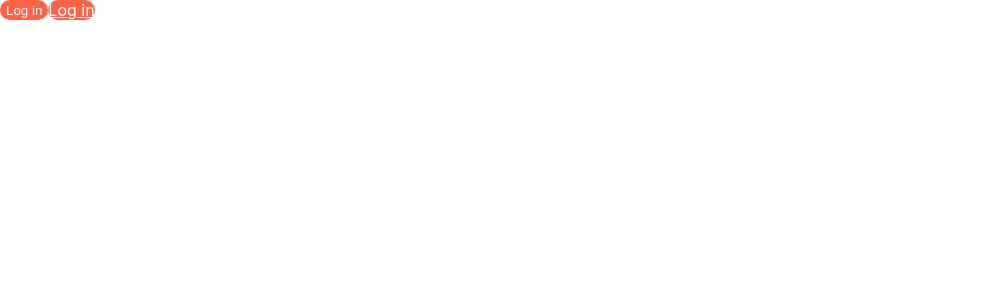
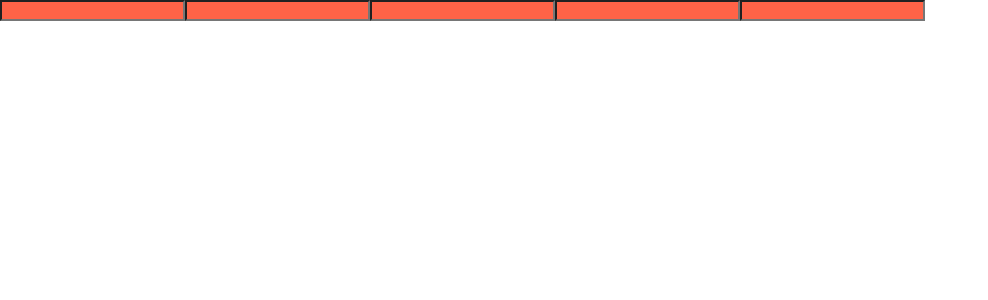
Before and after one commit to wkdwlgo/react-master, a React (Create React App) app: page / in a window 1280 px wide. Shown: the top 300 px of the page, without its empty margins (0-988 px from the left). Built offline with nearby package versions, Linux system fonts and the light colour scheme.

Commit message:
styled component3

```diff
--- a/src/App.js
+++ b/src/App.js
@@ -5,19 +5,19 @@
   display: flex;
 
 `;
-const Btn=styled.button`
-  color:white;
-  background-color:tomato;
-  border:0;
-  border-radius:15px;
+const Input = styled.input.attrs({required:true})`
+  background-color: tomato;
 `
 
 
 function App() {
   return (
   <Father as="header">
-    <Btn>Log in</Btn>
-    <Btn as="a" href='/'>Log in</Btn>
+      <Input />
+      <Input />
+      <Input />
+      <Input />
+      <Input />
   </Father>
   );
 }
```
